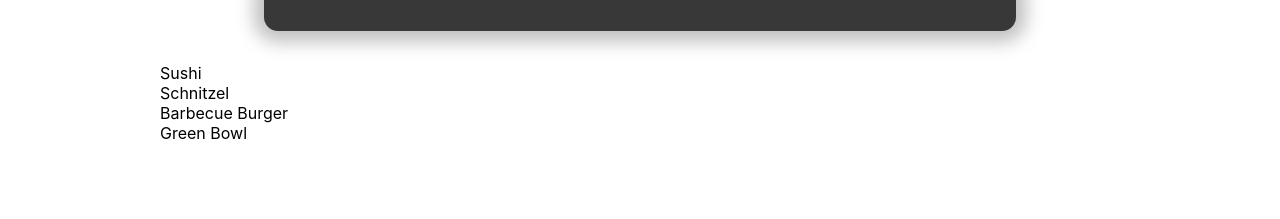
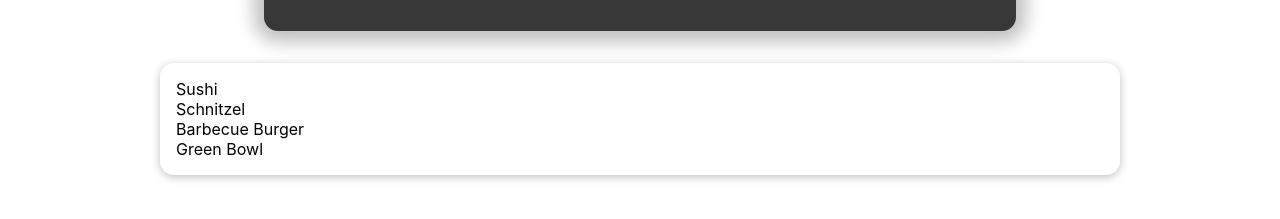
Before and after one commit to wingo-dev/food-order-app, a React (Create React App) app: page / in a window 1280 px wide. Shown: the part 419-638 px from the top of the page. Built offline with nearby package versions, Linux system fonts and the light colour scheme.

Commit message:
Card work

```diff
--- a/src/components/Meals/AvailableMeals.js
+++ b/src/components/Meals/AvailableMeals.js
@@ -1,5 +1,6 @@
+import Card from '../UI/Card';
+import classes from './AvailableMeals.module.css';
 
-import classes from './AvailableMeals.module.css';
 const DUMMY_MEALS = [
     {
         id: 'm1',
@@ -32,9 +33,12 @@ const AvailableMeals = () => {
             <li key={meal.id}>{meal.name}</li>
         );
     });
+
     return (
         <section className={classes.meals}>
-            <ul>{mealsList}</ul>
+            <Card>
+                <ul>{mealsList}</ul>
+            </Card>
         </section>
     );
 }
--- /dev/null
+++ b/src/components/UI/Card.js
@@ -0,0 +1,9 @@
+import classes from './Card.module.css';
+
+const Card = (props) => {
+    return (
+        <div className={classes.card}>{props.children}</div>
+    );
+}
+
+export default Card;
--- /dev/null
+++ b/src/components/UI/Card.module.css
@@ -0,0 +1,6 @@
+.card {
+    padding: 1rem;
+    box-shadow: 0 2px 8px rgba(0, 0, 0, 0.25);
+    border-radius: 14px;
+    background-color: white;
+  }
```
Also changed, not shown: public/index.html (+0 -9 lines), src/components/Meals/MealsItem/MealItem.js (added, +14 -0 lines).
